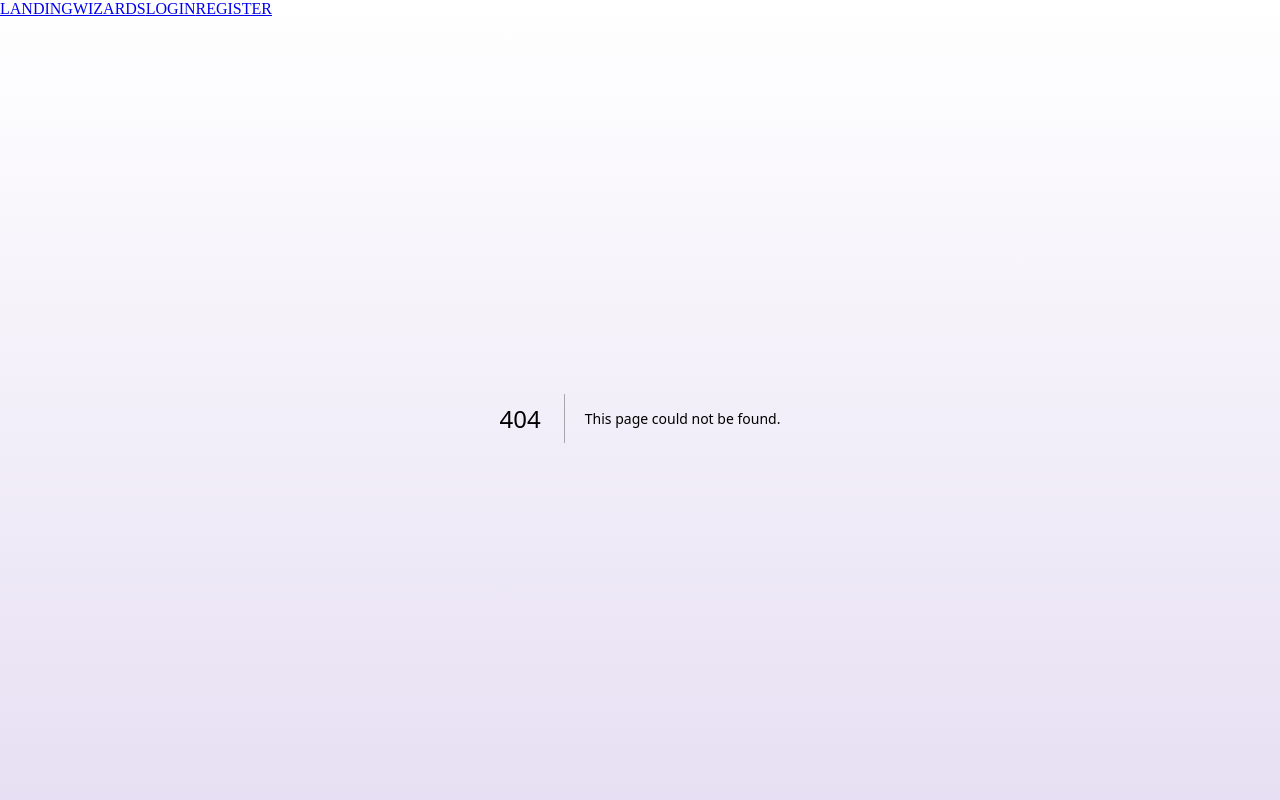
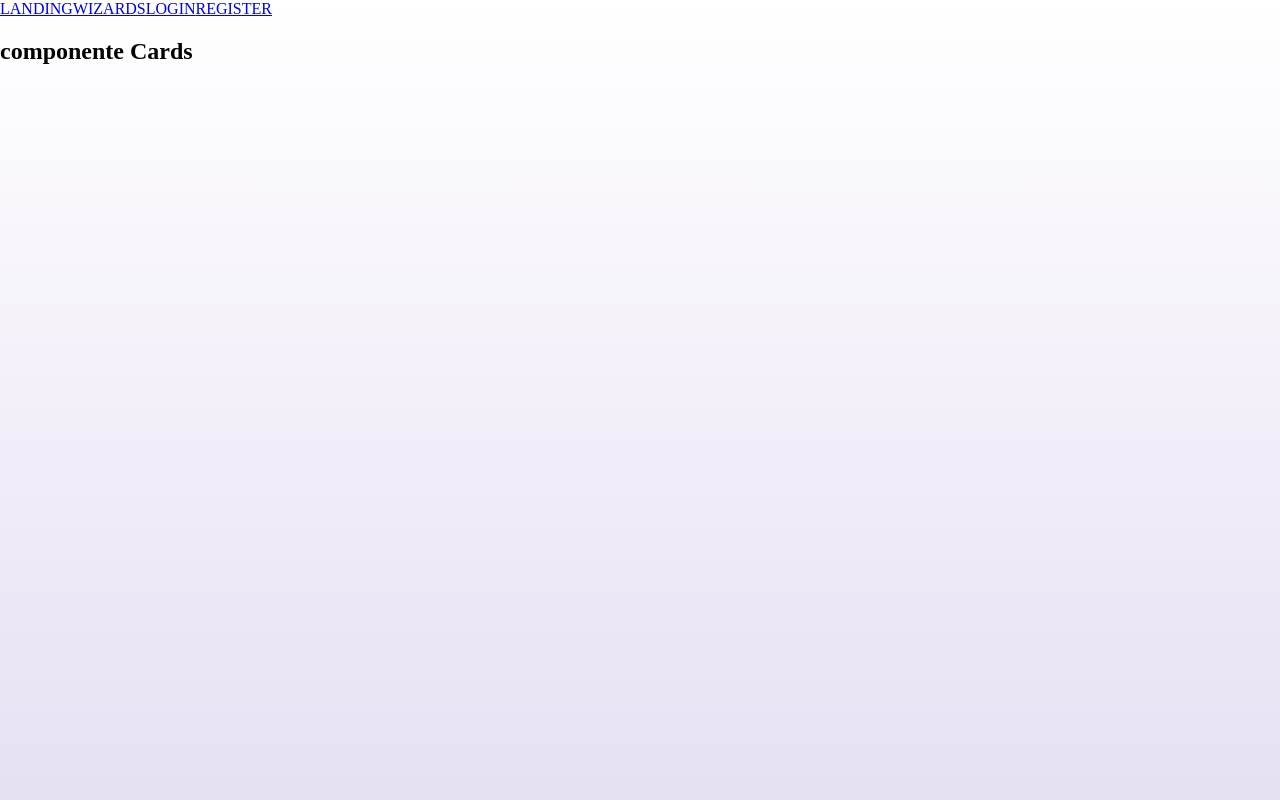
Before and after one commit to Mr-Hache/bidWiz-Frontend, a Next.js app: page /Componets/cards in a window 1280 px wide. Before the commit this address had no page. Shown: the top 800 px of the page. Built offline with nearby package versions, Linux system fonts and the light colour scheme.

Commit message:
componente cards

```diff
--- /dev/null
+++ b/app/Componets/cards/page.tsx
@@ -0,0 +1,8 @@
+
+export default function cards() {
+    return (
+        <div>
+            <h2>componente Cards</h2>
+        </div>
+    )
+}
--- a/app/wizards/page.tsx
+++ b/app/wizards/page.tsx
@@ -8,8 +8,9 @@ const cargarDatos = async () => {
 
 export default async function wizards() {
   const datos = await cargarDatos()
+
+
     return (
-
     <div className={style.content}>
       <div className={style.contentSec}>
         <span>Filter by:</span>
```
